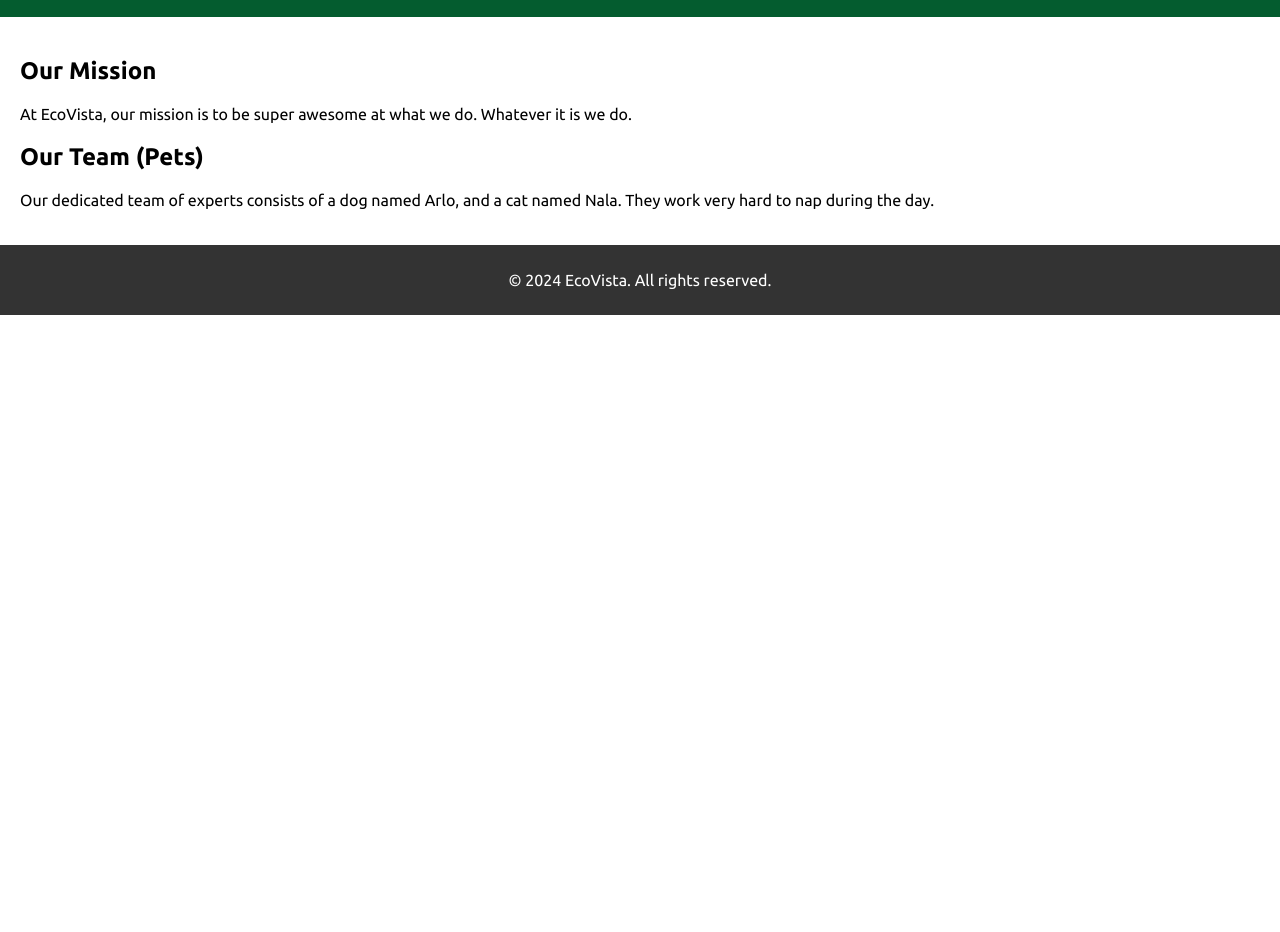
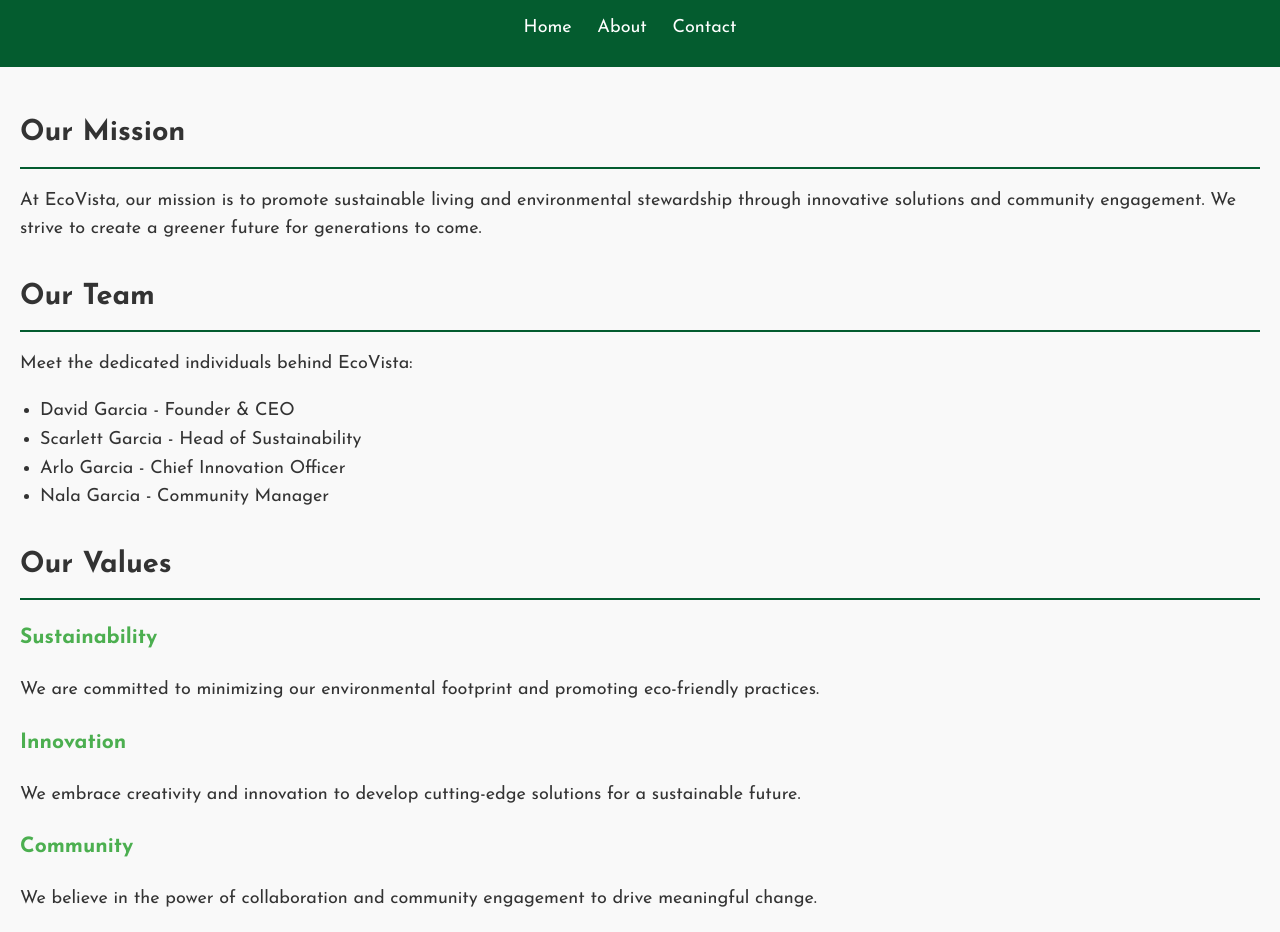
Before and after one commit to wingedmoose/ecovista-website, a plain HTML site: page about.html in a window 1280 px wide. Shown: the part 121-1053 px from the top of the page. Before the commit the page ends 800 px from the top, so only its background shows below. Drawn offline with Linux system fonts and the light colour scheme; a web font is replaced by a local one.

Commit message:
Update about.html

```diff
--- a/about.html
+++ b/about.html
@@ -6,9 +6,91 @@
     <meta name="viewport" content="width=device-width, initial-scale=1.0">
     <title>About EcoVista</title>
     <link rel="stylesheet" href="styles.css">
-<link rel="preconnect" href="https://fonts.googleapis.com">
-<link rel="preconnect" href="https://fonts.gstatic.com" crossorigin>
-<link href="https://fonts.googleapis.com/css2?family=Architects+Daughter&family=Itim&family=Lora:ital,wght@0,400..700;1,400..700&family=Macondo&family=Outfit:wght@100..900&family=Shantell+Sans:ital,wght@0,300..800;1,300..800&family=Ubuntu:ital,wght@0,300;0,400;0,500;0,700;1,300;1,400;1,500;1,700&display=swap" rel="stylesheet">
+    <link href="https://fonts.googleapis.com/css2?family=Josefin+Sans:ital,wght@0,100..700;1,100..700&family=Lato:ital,wght@0,100;0,300;0,400;0,700;0,900;1,100;1,300;1,400;1,700;1,900&display=swap" rel="stylesheet">
+    <style>
+        /* Custom CSS */
+        body {
+            font-family: 'Josefin Sans', sans-serif;
+            font-size: 18px;
+            line-height: 1.6;
+            color: #333;
+            background-color: #f9f9f9;
+            margin: 0;
+            padding: 0;
+        }
+
+        header {
+            background-color: #045c2f;
+            color: #fff;
+            padding: 24px;
+            text-align: center;
+        }
+
+        nav ul {
+            list-style-type: none;
+            padding: 0;
+            margin: 0;
+        }
+
+        nav ul li {
+            display: inline;
+            margin-right: 20px;
+        }
+
+        nav ul li a {
+            color: #fff;
+            text-decoration: none;
+        }
+
+        main {
+            padding: 20px;
+        }
+
+        section {
+            margin-bottom: 30px;
+        }
+
+        h1 {
+            font-size: 2.5rem;
+            margin-bottom: 20px;
+            color: #fff;
+        }
+
+        h2 {
+            font-size: 1.8rem;
+            margin-bottom: 15px;
+            border-bottom: 2px solid #045c2f;
+            padding-bottom: 10px;
+        }
+
+        p {
+            margin-bottom: 15px;
+        }
+
+        ul {
+            margin-bottom: 15px;
+            padding-left: 20px;
+        }
+
+        footer {
+            background-color: #045c2f;
+            color: #fff;
+            padding: 10px;
+            text-align: center;
+        }
+
+        h3 {
+            color: #4caf50;
+        }
+
+        a:hover {
+            color: #004d26;
+        }
+
+        a:visited {
+            color: #4caf50;
+        }
+    </style>
 </head>
 
 <body>
@@ -18,21 +100,57 @@
             <ul>
                 <li><a href="index.html">Home</a></li>
                 <li><a href="about.html">About</a></li>
+                <li><a href="contact.html">Contact</a></li>
             </ul>
         </nav>
     </header>
     <main>
-    <section>
+        <section id="mission">
+            <div class="container">
                 <h2>Our Mission</h2>
-      <p>At EcoVista, our mission is to be super awesome at what we do. Whatever it is we do.</p>
+                <p>At EcoVista, our mission is to promote sustainable living and environmental stewardship through innovative solutions and community engagement. We strive to create a greener future for generations to come.</p>
+            </div>
         </section>
-    <section>
-      <h2>Our Team (Pets)</h2>
-      <p>Our dedicated team of experts consists of a dog named Arlo, and a cat named Nala. They work very hard to nap during the day.</p>
+        <section id="team">
+            <div class="container">
+                <h2>Our Team</h2>
+                <p>Meet the dedicated individuals behind EcoVista:</p>
+                <ul>
+                    <li>David Garcia - Founder & CEO</li>
+                    <li>Scarlett Garcia - Head of Sustainability</li>
+                    <li>Arlo Garcia - Chief Innovation Officer</li>
+                    <li>Nala Garcia - Community Manager</li>
+                </ul>
+            </div>
+        </section>
+        <section id="values">
+            <div class="container">
+                <h2>Our Values</h2>
+                <div class="values-grid">
+                    <div class="value">
+                        <h3>Sustainability</h3>
+                        <p>We are committed to minimizing our environmental footprint and promoting eco-friendly practices.</p>
+                    </div>
+                    <div class="value">
+                        <h3>Innovation</h3>
+                        <p>We embrace creativity and innovation to develop cutting-edge solutions for a sustainable future.</p>
+                    </div>
+                    <div class="value">
+                        <h3>Community</h3>
+                        <p>We believe in the power of collaboration and community engagement to drive meaningful change.</p>
+                    </div>
+                    <div class="value">
+                        <h3>Integrity</h3>
+                        <p>We uphold the highest standards of integrity, honesty, and transparency in all our endeavors.</p>
+                    </div>
+                </div>
+            </div>
         </section>
     </main>
     <footer>
+        <div class="container">
             <p>&copy; 2024 EcoVista. All rights reserved.</p>
+        </div>
     </footer>
 </body>
 
```
Lines whose indentation alone changed are shown as unchanged.
